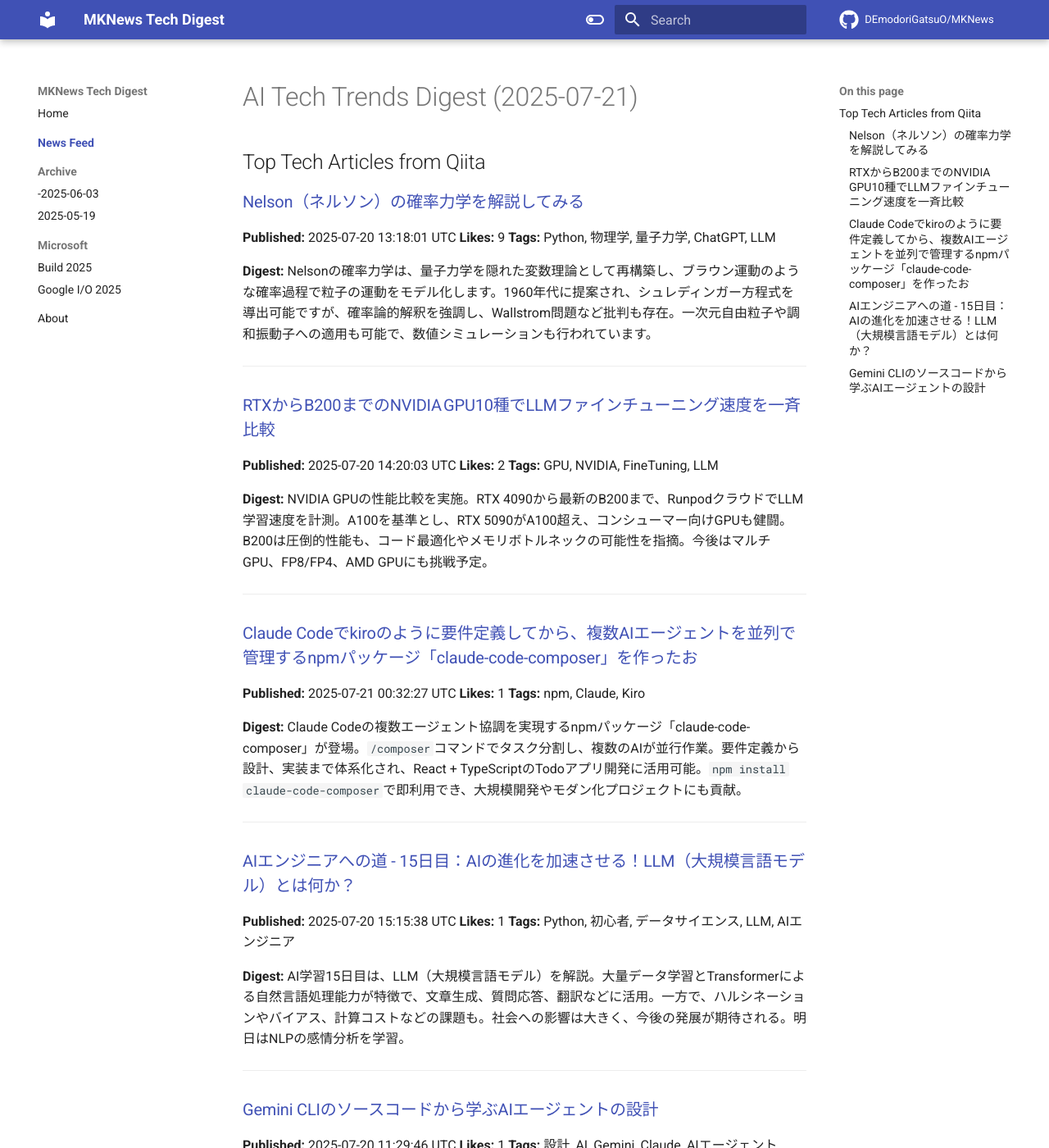
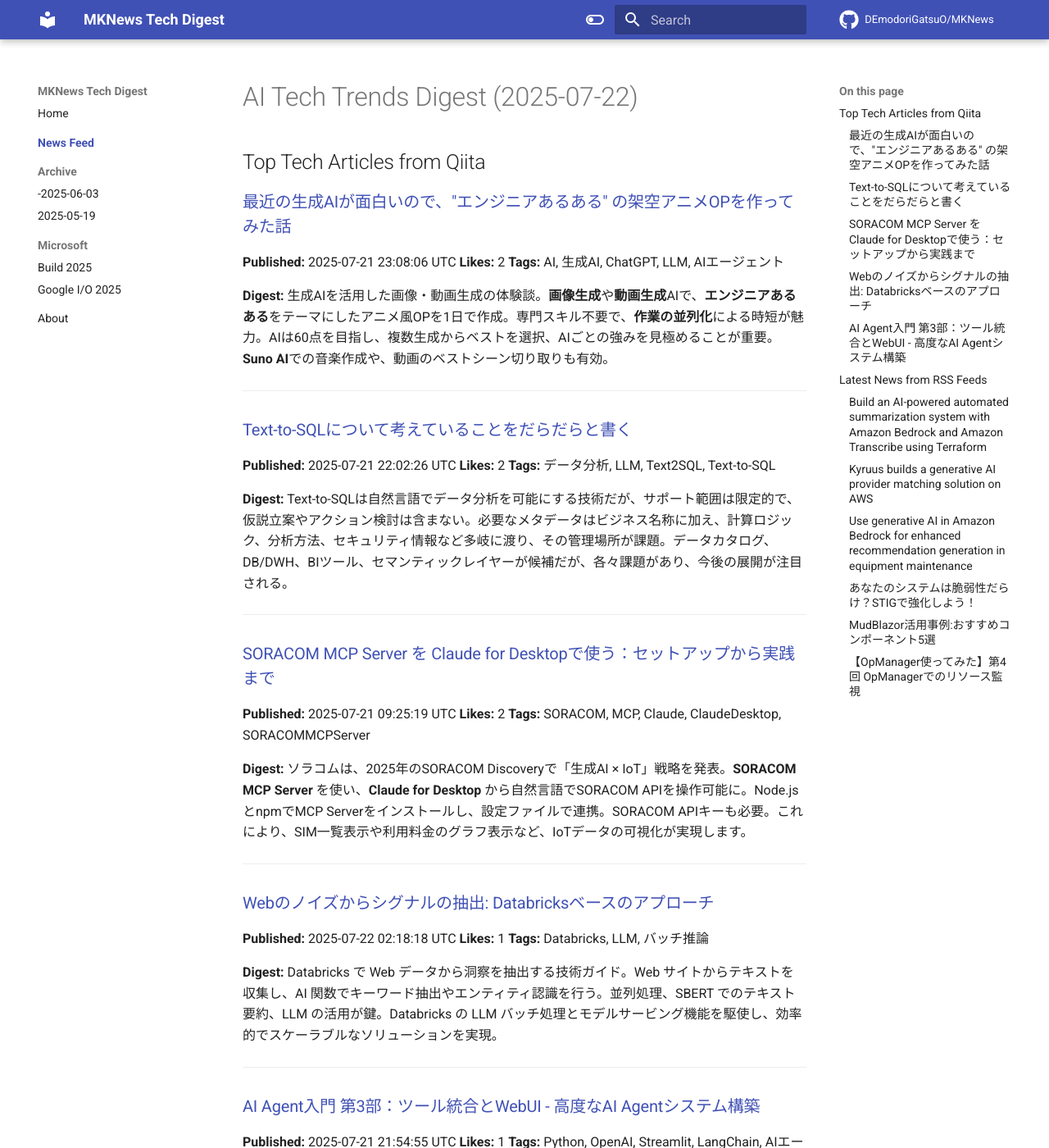
Before and after one commit to DEmodoriGatsuO/MKNews, an MkDocs documentation site: the page built from docs/news/index.md, in a window 1280 px wide and 1400 px high. Shown: the whole window at 82% size. Built offline with MkDocs 1.6.1 and Material for MkDocs 9.7.7, drawn with Linux system fonts in a browser that asks for light colours; comment, search, counter and statistics services are not loaded; some of the changed text lies outside the part shown.

Commit message:
Automated AI Tech Digest - 2025-07-22

```diff
--- a/docs/news/index.md
+++ b/docs/news/index.md
@@ -1,55 +1,118 @@
-# AI Tech Trends Digest (2025-07-21)
+# AI Tech Trends Digest (2025-07-22)
 
 
 ## Top Tech Articles from Qiita
 
 
-### [Nelson（ネルソン）の確率力学を解説してみる](https://qiita.com/dc1394/items/851c810f90eb5578b3f7)
-**Published:** 2025-07-20 13:18:01 UTC
-**Likes:** 9
-**Tags:** Python, 物理学, 量子力学, ChatGPT, LLM
+### [最近の生成AIが面白いので、"エンジニアあるある" の架空アニメOPを作ってみた話](https://qiita.com/sakes9/items/ad72467f799995fb6e89)
+**Published:** 2025-07-21 23:08:06 UTC
+**Likes:** 2
+**Tags:** AI, 生成AI, ChatGPT, LLM, AIエージェント
 
 **Digest:**
-Nelsonの確率力学は、量子力学を隠れた変数理論として再構築し、ブラウン運動のような確率過程で粒子の運動をモデル化します。1960年代に提案され、シュレディンガー方程式を導出可能ですが、確率論的解釈を強調し、Wallstrom問題など批判も存在。一次元自由粒子や調和振動子への適用も可能で、数値シミュレーションも行われています。
+生成AIを活用した画像・動画生成の体験談。**画像生成**や**動画生成**AIで、**エンジニアあるある**をテーマにしたアニメ風OPを1日で作成。専門スキル不要で、**作業の並列化**による時短が魅力。AIは60点を目指し、複数生成からベストを選択、AIごとの強みを見極めることが重要。**Suno AI**での音楽作成や、動画のベストシーン切り取りも有効。
 
 ---
 
-### [RTXからB200までのNVIDIA GPU10種でLLMファインチューニング速度を一斉比較](https://qiita.com/itokazu/items/992f4b87efadde4f3a1c)
-**Published:** 2025-07-20 14:20:03 UTC
+### [Text-to-SQLについて考えていることをだらだらと書く](https://qiita.com/abe_masanori/items/a617bcd64708dabededf)
+**Published:** 2025-07-21 22:02:26 UTC
 **Likes:** 2
-**Tags:** GPU, NVIDIA, FineTuning, LLM
+**Tags:** データ分析, LLM, Text2SQL, Text-to-SQL
 
 **Digest:**
-NVIDIA GPUの性能比較を実施。RTX 4090から最新のB200まで、RunpodクラウドでLLM学習速度を計測。A100を基準とし、RTX 5090がA100超え、コンシューマー向けGPUも健闘。B200は圧倒的性能も、コード最適化やメモリボトルネックの可能性を指摘。今後はマルチGPU、FP8/FP4、AMD GPUにも挑戦予定。
+Text-to-SQLは自然言語でデータ分析を可能にする技術だが、サポート範囲は限定的で、仮説立案やアクション検討は含まない。必要なメタデータはビジネス名称に加え、計算ロジック、分析方法、セキュリティ情報など多岐に渡り、その管理場所が課題。データカタログ、DB/DWH、BIツール、セマンティックレイヤーが候補だが、各々課題があり、今後の展開が注目される。
 
 ---
 
-### [Claude Codeでkiroのように要件定義してから、複数AIエージェントを並列で管理するnpmパッケージ「claude-code-composer」を作ったお](https://qiita.com/ai_tech_study_group/items/0cf671c014a2990af9fd)
-**Published:** 2025-07-21 00:32:27 UTC
-**Likes:** 1
-**Tags:** npm, Claude, Kiro
+### [SORACOM MCP Server を Claude for Desktopで使う：セットアップから実践まで](https://qiita.com/yukima77/items/0af841f2c8bcf5cc5c31)
+**Published:** 2025-07-21 09:25:19 UTC
+**Likes:** 2
+**Tags:** SORACOM, MCP, Claude, ClaudeDesktop, SORACOMMCPServer
 
 **Digest:**
-Claude Codeの複数エージェント協調を実現するnpmパッケージ「claude-code-composer」が登場。`/composer`コマンドでタスク分割し、複数のAIが並行作業。要件定義から設計、実装まで体系化され、React + TypeScriptのTodoアプリ開発に活用可能。`npm install claude-code-composer`で即利用でき、大規模開発やモダン化プロジェクトにも貢献。
+ソラコムは、2025年のSORACOM Discoveryで「生成AI × IoT」戦略を発表。**SORACOM MCP Server** を使い、**Claude for Desktop** から自然言語でSORACOM APIを操作可能に。Node.jsとnpmでMCP Serverをインストールし、設定ファイルで連携。SORACOM APIキーも必要。これにより、SIM一覧表示や利用料金のグラフ表示など、IoTデータの可視化が実現します。
 
 ---
 
-### [AIエンジニアへの道 - 15日目：AIの進化を加速させる！LLM（大規模言語モデル）とは何か？](https://qiita.com/555hamano/items/5fa139a284ef308725e0)
-**Published:** 2025-07-20 15:15:38 UTC
+### [Webのノイズからシグナルの抽出: Databricksベースのアプローチ](https://qiita.com/taka_yayoi/items/37772c4b66433da58ffc)
+**Published:** 2025-07-22 02:18:18 UTC
 **Likes:** 1
-**Tags:** Python, 初心者, データサイエンス, LLM, AIエンジニア
+**Tags:** Databricks, LLM, バッチ推論
 
 **Digest:**
-AI学習15日目は、LLM（大規模言語モデル）を解説。大量データ学習とTransformerによる自然言語処理能力が特徴で、文章生成、質問応答、翻訳などに活用。一方で、ハルシネーションやバイアス、計算コストなどの課題も。社会への影響は大きく、今後の発展が期待される。明日はNLPの感情分析を学習。
+Databricks で Web データから洞察を抽出する技術ガイド。Web サイトからテキストを収集し、AI 関数でキーワード抽出やエンティティ認識を行う。並列処理、SBERT でのテキスト要約、LLM の活用が鍵。Databricks の LLM バッチ処理とモデルサービング機能を駆使し、効率的でスケーラブルなソリューションを実現。
 
 ---
 
-### [Gemini CLIのソースコードから学ぶAIエージェントの設計](https://qiita.com/Dinn/items/69065b360cc2170cce29)
-**Published:** 2025-07-20 11:29:46 UTC
+### [AI Agent入門 第3部：ツール統合とWebUI - 高度なAI Agentシステム構築](https://qiita.com/pon-tanuki/items/80de99bb6fdbec59280e)
+**Published:** 2025-07-21 21:54:55 UTC
 **Likes:** 1
-**Tags:** 設計, AI, Gemini, Claude, AIエージェント
+**Tags:** Python, OpenAI, Streamlit, LangChain, AIエージェント
 
 **Digest:**
-Googleの**Gemini CLI**は、オープンソースのAIエージェント型プログラミング支援ツールで、**Turnベースアーキテクチャ**を採用。各ターンでLLMが行動を決定し、**ツールシステム**で外部操作を実現。**ストリーミング**により、思考や実行をリアルタイム表示。安全性を考慮した設計で、**マルチターン処理**による自律的な作業継続を実現。
+AI Agent開発の最終章では、計算・検索・分析を自動化し、**プロフェッショナルなWebUI**で操作できるシステムを構築します。**OpenAI Function Calling**と**Streamlit**を活用し、**高度な計算ツール**、**Web検索ツール（SerpAPI）**を統合した自律型エージェントを実装。従来のチャットボットを超える、問題を解決する真のAI Agentです。
 
 ---
+
+## Latest News from RSS Feeds
+
+
+### [Build an AI-powered automated summarization system with Amazon Bedrock and Amazon Transcribe using Terraform](https://aws.amazon.com/blogs/machine-learning/build-an-ai-powered-automated-summarization-system-with-amazon-bedrock-and-amazon-transcribe-using-terraform/)
+**Source:** AWS ML Blog
+**Published:** 2025-07-21 17:34:21 UTC
+**Tags:** Amazon Bedrock, Amazon Machine Learning, Amazon Transcribe, Artificial Intelligence, Technical How-to
+
+**Digest:**
+多くの組織が抱える非構造化データ活用の課題を解決するため、AWSの**Amazon Bedrock**と**Amazon Transcribe**を活用した、サーバーレスな音声要約システムを紹介。Terraformで実装され、**IaC**によるインフラガバナンスも実現。会議録音を自動で要約し、アクションアイテムを抽出することで、効率的な情報共有と意思決定を促進。これにより、会議後の時間削減、知識共有の向上、組織の連携強化に貢献します。
+
+---
+
+### [Kyruus builds a generative AI provider matching solution on AWS](https://aws.amazon.com/blogs/machine-learning/kyruus-builds-a-generative-ai-provider-matching-solution-on-aws/)
+**Source:** AWS ML Blog
+**Published:** 2025-07-21 17:23:36 UTC
+**Tags:** Amazon Bedrock, Amazon OpenSearch Service, Customer Solutions, Healthcare
+
+**Digest:**
+Kyruus Healthは、AIを活用した医療ナビゲーションソリューション「Guide」を開発。Amazon BedrockとOpenSearch Serviceを連携させ、自然言語で症状を記述するだけで適切な医療機関を検索可能に。AnthropicのClaude 3.5 Sonnetが症状を専門用語に変換し、医療専門家とのマッチングを実現。会員体験向上と予約率アップに貢献。
+
+---
+
+### [Use generative AI in Amazon Bedrock for enhanced recommendation generation in equipment maintenance](https://aws.amazon.com/blogs/machine-learning/use-generative-ai-in-amazon-bedrock-for-enhanced-recommendation-generation-in-equipment-maintenance/)
+**Source:** AWS ML Blog
+**Published:** 2025-07-21 17:10:55 UTC
+**Tags:** Amazon Bedrock, Amazon Bedrock Knowledge Bases, Amazon Nova, Amazon SageMaker Ground Truth, Experience-Based Acceleration, Generative AI, Manufacturing, Technical How-to, manufacturing, Recommendation Engine
+
+**Digest:**
+AWSで、サービスレポートから情報を抽出し、AIでメンテナンス推奨事項を生成するソリューションを紹介。Amazon BedrockのNova ProとRAGを活用し、Textractでレポートを標準化、ComprehendとTranslateで多言語対応。SageMaker Ground Truthで検証し、Terraformでデプロイ。GitHubリポジトリでコードを提供し、メンテナンス効率化とダウンタイム削減を目指します。
+
+---
+
+### [あなたのシステムは脆弱性だらけ？STIGで強化しよう！](https://blog.jbs.co.jp/entry/2025/07/22/131914)
+**Source:** JBS Blog
+**Published:** 2025-07-22 04:19:14 UTC
+**Tags:** セキュリティ, サイバー攻撃
+
+**Digest:**
+サイバー攻撃や情報漏洩対策が必須の現代、セキュリティ技術は重要です。STIGは、セキュリティ対策の指針となるもので、その目的や種類、実施方法を解説します。STIGを活用すれば、現状評価から手順導入、テスト、確認まで、セキュリティ対策を効率的に進めることができます。
+
+---
+
+### [MudBlazor活用事例:おすすめコンポーネント5選](https://blog.jbs.co.jp/entry/2025/07/22/110041)
+**Source:** JBS Blog
+**Published:** 2025-07-22 02:00:41 UTC
+**Tags:** Blazor, .NET, UI, UX
+
+**Digest:**
+MudBlazorは、BlazorでモダンなUIを構築できる.NET向けライブラリです。豊富なUIコンポーネントと直感的な設計により、優れたユーザーエクスペリエンスを実現できます。DataGridやChatなど、おすすめコンポーネントを5選紹介し、吹き出し位置判別などカスタマイズ方法も解説しています。
+
+---
+
+### [【OpManager使ってみた】第4回 OpManagerでのリソース監視](https://blog.jbs.co.jp/entry/2025/07/22/092818)
+**Source:** JBS Blog
+**Published:** 2025-07-22 00:28:18 UTC
+**Tags:** Tech, OpManager, 監視, Windows
+
+**Digest:**
+監視ソフト「OpManager」の連載第4回は、リソース監視設定を解説。CPUとメモリの閾値監視設定手順を紹介し、アラート発報確認まで行います。前回機器登録と死活監視設定が完了しており、今回は登録した機器のリソース監視設定について詳しく説明します。
+
+---
```
